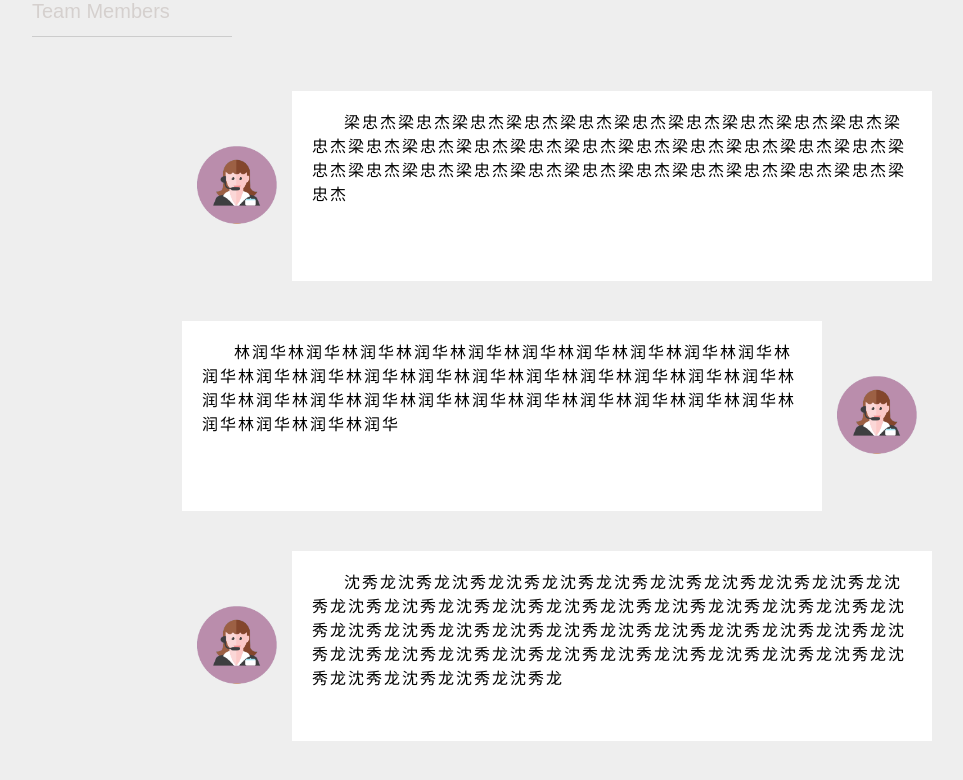
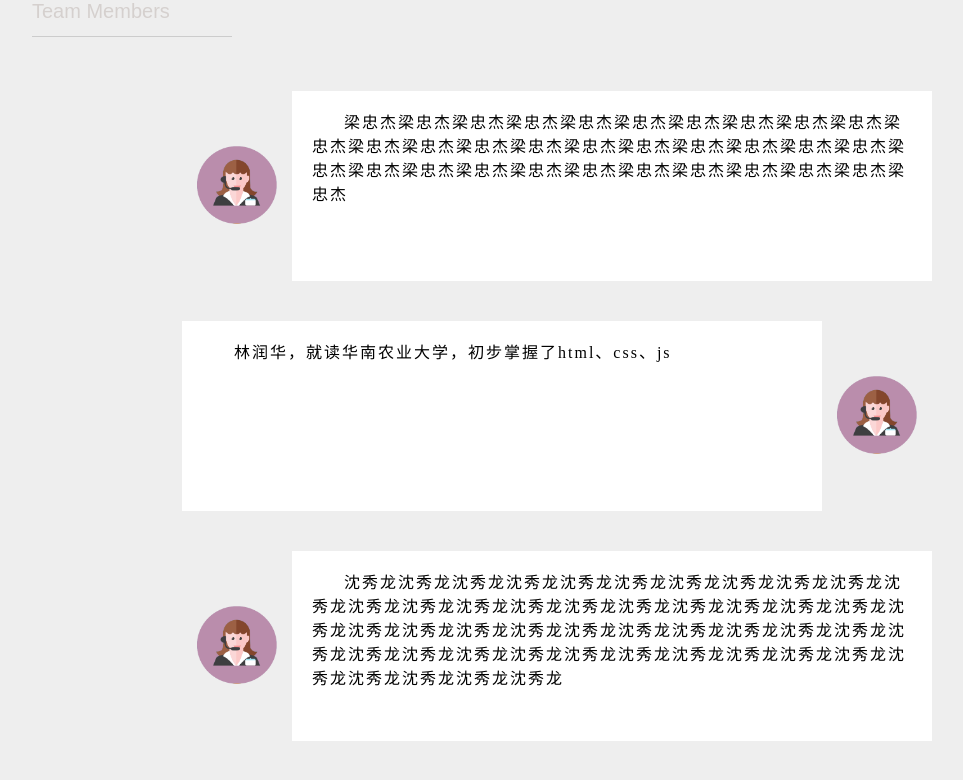
Before and after one commit to ife-kimoji/ife-kimoji.github.io, a plain HTML site: page html/Team Members.html in a window 1280 px wide. Shown: the whole page, without its empty margins (128-1091 px from the left). Drawn offline with Linux system fonts and the light colour scheme.

Commit message:
写完自己的简介

```diff
--- a/html/Team Members.html
+++ b/html/Team Members.html
@@ -29,7 +29,7 @@
 			</div>
 			<div class="line">
 				<div class="desc">
-					<p>林润华林润华林润华林润华林润华林润华林润华林润华林润华林润华林润华林润华林润华林润华林润华林润华林润华林润华林润华林润华林润华林润华林润华林润华林润华林润华林润华林润华林润华林润华林润华林润华林润华林润华林润华林润华
+					<p>林润华，就读华南农业大学，初步掌握了html、css、js
 					</p>
 				</div>
 				<div class="img">
```
